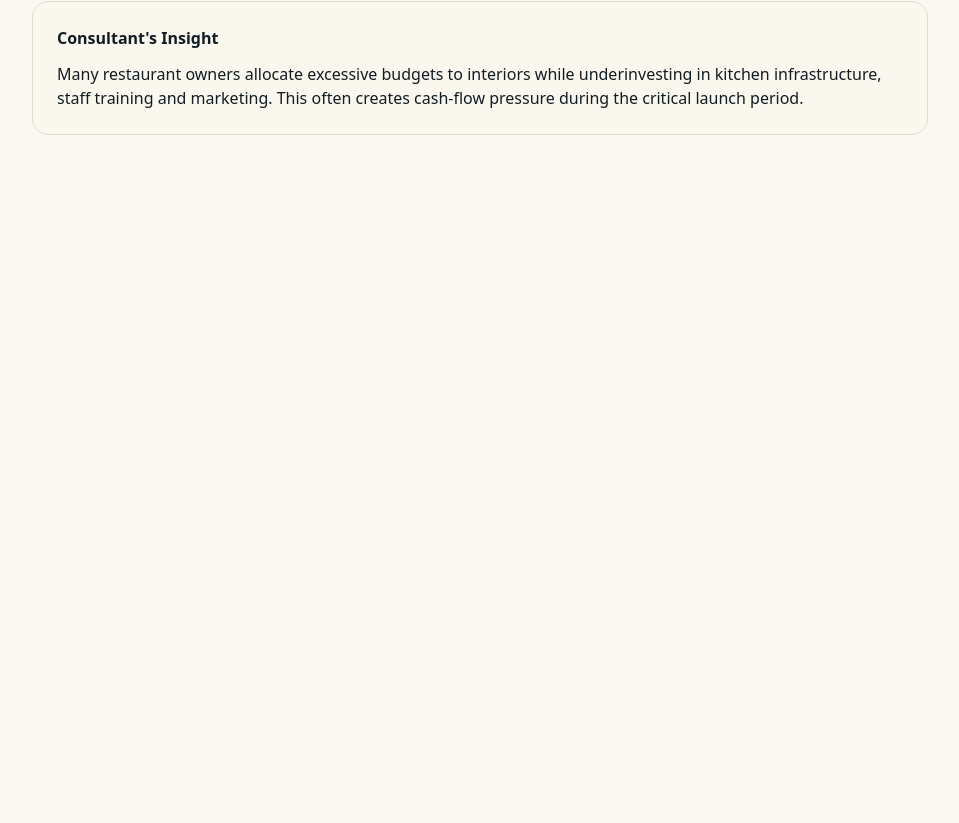
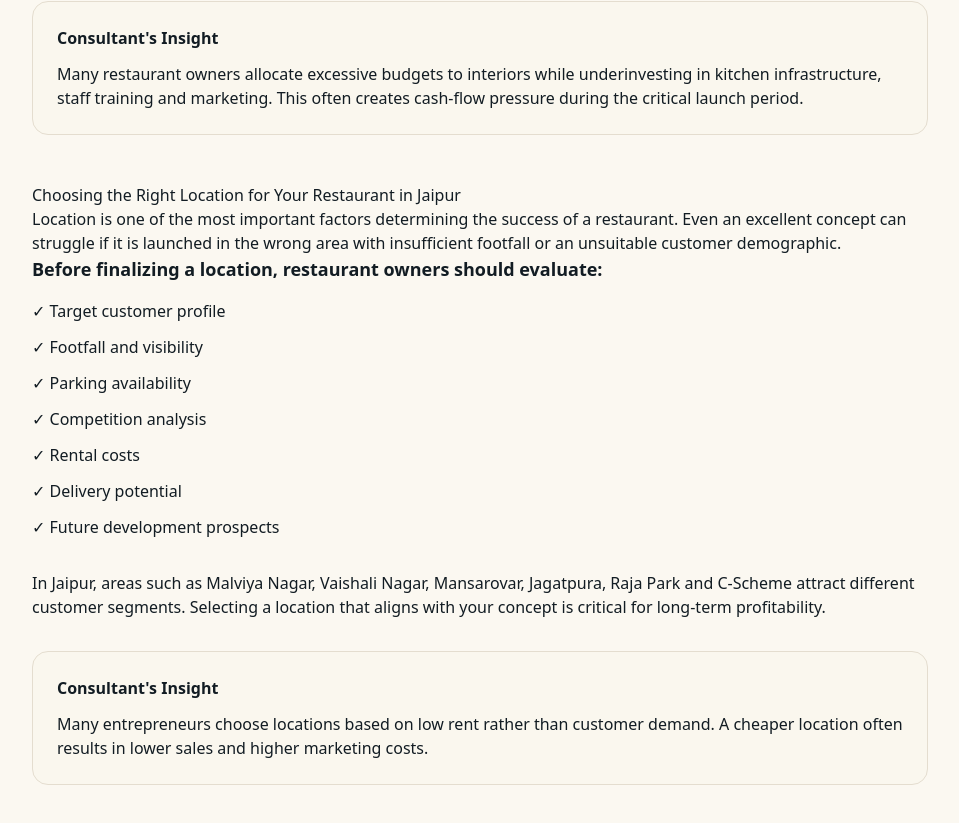
Before and after one commit to shreeshyamkitchenconsultancy-png/shree-shyam-kitchen-consultancy, a Next.js app: page /blog/restaurant-consultant-jaipur-guide in a window 1280 px wide. Shown: the part 1927-2750 px from the top of the page, without its empty margins (160-1119 px from the left). Before the commit the page ends 2190 px from the top, so only its background shows below. Built offline with nearby package versions, Linux system fonts and the light colour scheme; a web font is replaced by a local one.

Commit message:
conent added to blog

```diff
--- a/app/blog/restaurant-consultant-jaipur-guide/page.tsx
+++ b/app/blog/restaurant-consultant-jaipur-guide/page.tsx
@@ -98,7 +98,7 @@ export default function ArticlePage() {
   the beginning.
 </p>
 
-  <div className="rounded-xl border p-6 my-8 bg-muted/20">
+    <div className="rounded-xl border p-6 my-8 bg-muted/20">
     <h3 className="font-bold mb-3">Consultant's Insight</h3>
 
     <p>
@@ -109,6 +109,47 @@ export default function ArticlePage() {
   </div>
 </section>
 
+<section className="prose prose-lg max-w-none mt-12">
+  <h2>Choosing the Right Location for Your Restaurant in Jaipur</h2>
+
+  <p>
+    Location is one of the most important factors determining the success of a
+    restaurant. Even an excellent concept can struggle if it is launched in the
+    wrong area with insufficient footfall or an unsuitable customer demographic.
+  </p>
+
+  <p className="font-semibold text-lg">
+    Before finalizing a location, restaurant owners should evaluate:
+  </p>
+
+  <ul className="space-y-3 mt-4 mb-8">
+    <li>✓ Target customer profile</li>
+    <li>✓ Footfall and visibility</li>
+    <li>✓ Parking availability</li>
+    <li>✓ Competition analysis</li>
+    <li>✓ Rental costs</li>
+    <li>✓ Delivery potential</li>
+    <li>✓ Future development prospects</li>
+  </ul>
+
+  <p>
+    In Jaipur, areas such as Malviya Nagar, Vaishali Nagar, Mansarovar,
+    Jagatpura, Raja Park and C-Scheme attract different customer segments.
+    Selecting a location that aligns with your concept is critical for
+    long-term profitability.
+  </p>
+
+  <div className="rounded-xl border p-6 my-8 bg-muted/20">
+    <h3 className="font-bold mb-3">Consultant's Insight</h3>
+
+    <p>
+      Many entrepreneurs choose locations based on low rent rather than
+      customer demand. A cheaper location often results in lower sales and
+      higher marketing costs.
+    </p>
+  </div>
+</section>
+
 </div>
 </main>
   );
```
